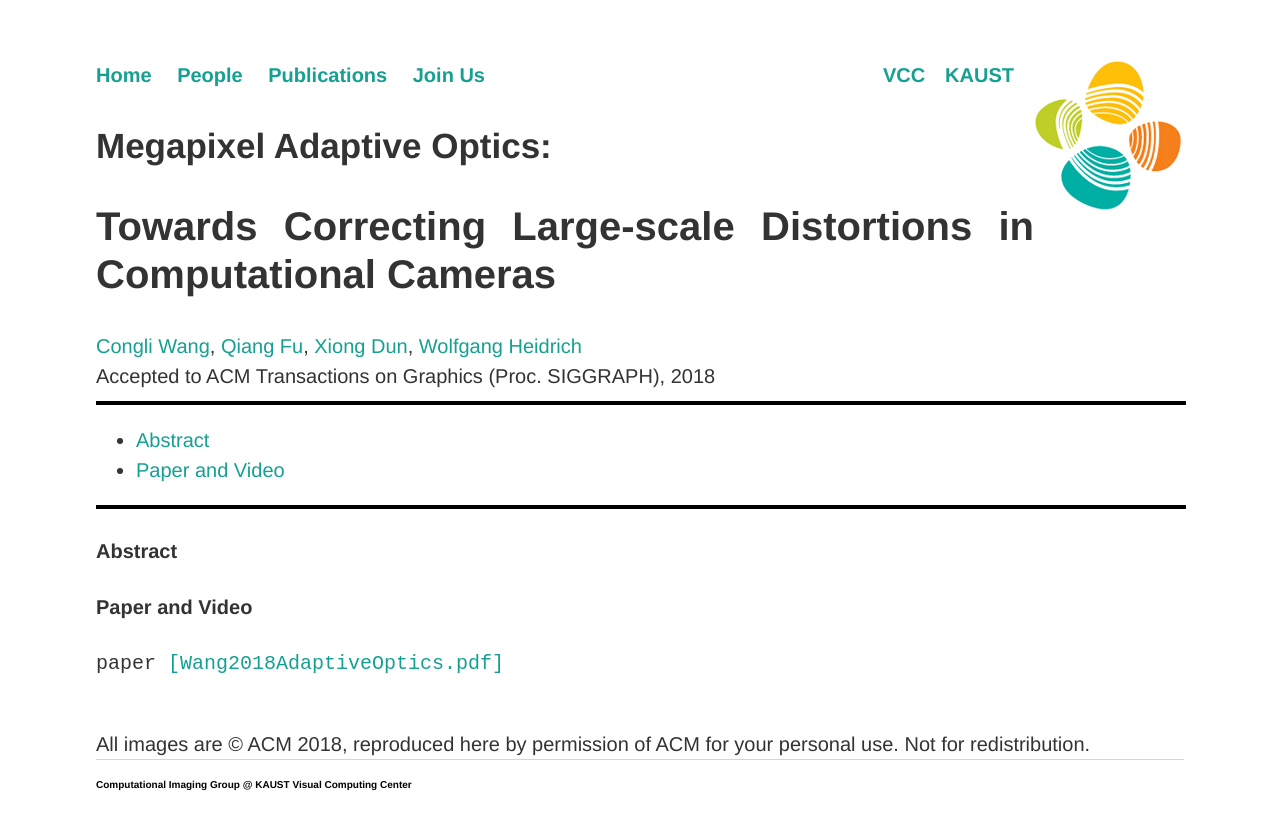
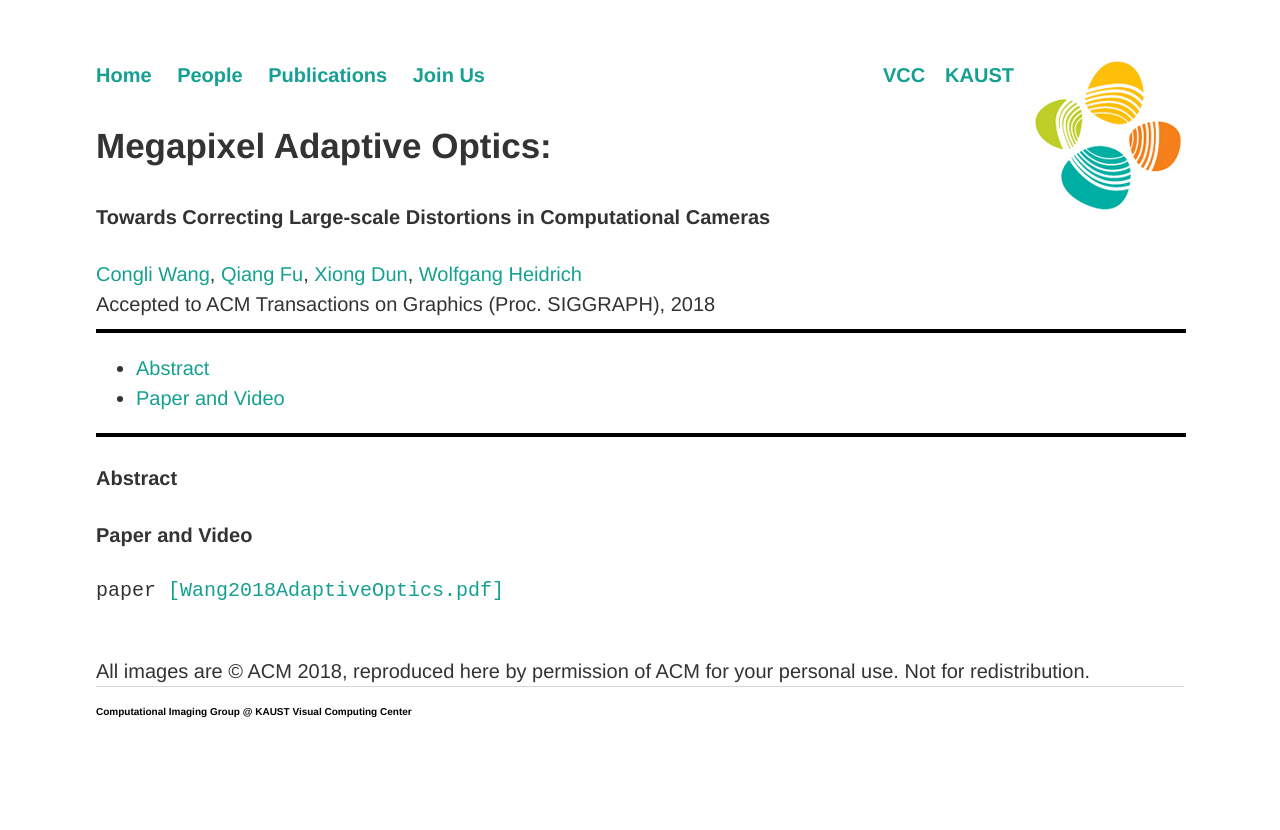
Before and after one commit to vccimaging/vccimaging.github.io, a Jekyll site: the page built from Publications/Wang2018AdaptiveOptics/index.html, in a window 1280 px wide. Shown: the top 830 px of the page. Built offline with Jekyll 4.4.1, drawn with Linux system fonts in a browser that asks for light colours.

Commit message:
Update index.html

```diff
--- a/Publications/Wang2018AdaptiveOptics/index.html
+++ b/Publications/Wang2018AdaptiveOptics/index.html
@@ -4,7 +4,7 @@ layout: default
 <div class="projectPage">
 
 <h3> Megapixel Adaptive Optics:</h3>
-<h2> Towards Correcting Large-scale Distortions in Computational Cameras </h2>
+<h4> Towards Correcting Large-scale Distortions in Computational Cameras </h4>
 
 <a href="/People/wangc/">Congli Wang</a>, <a href="/People/fuq/">Qiang Fu</a>, <a href="/People/dunx/">Xiong Dun</a>, <a href="/People/heidriw/">Wolfgang Heidrich</a>
 
```
